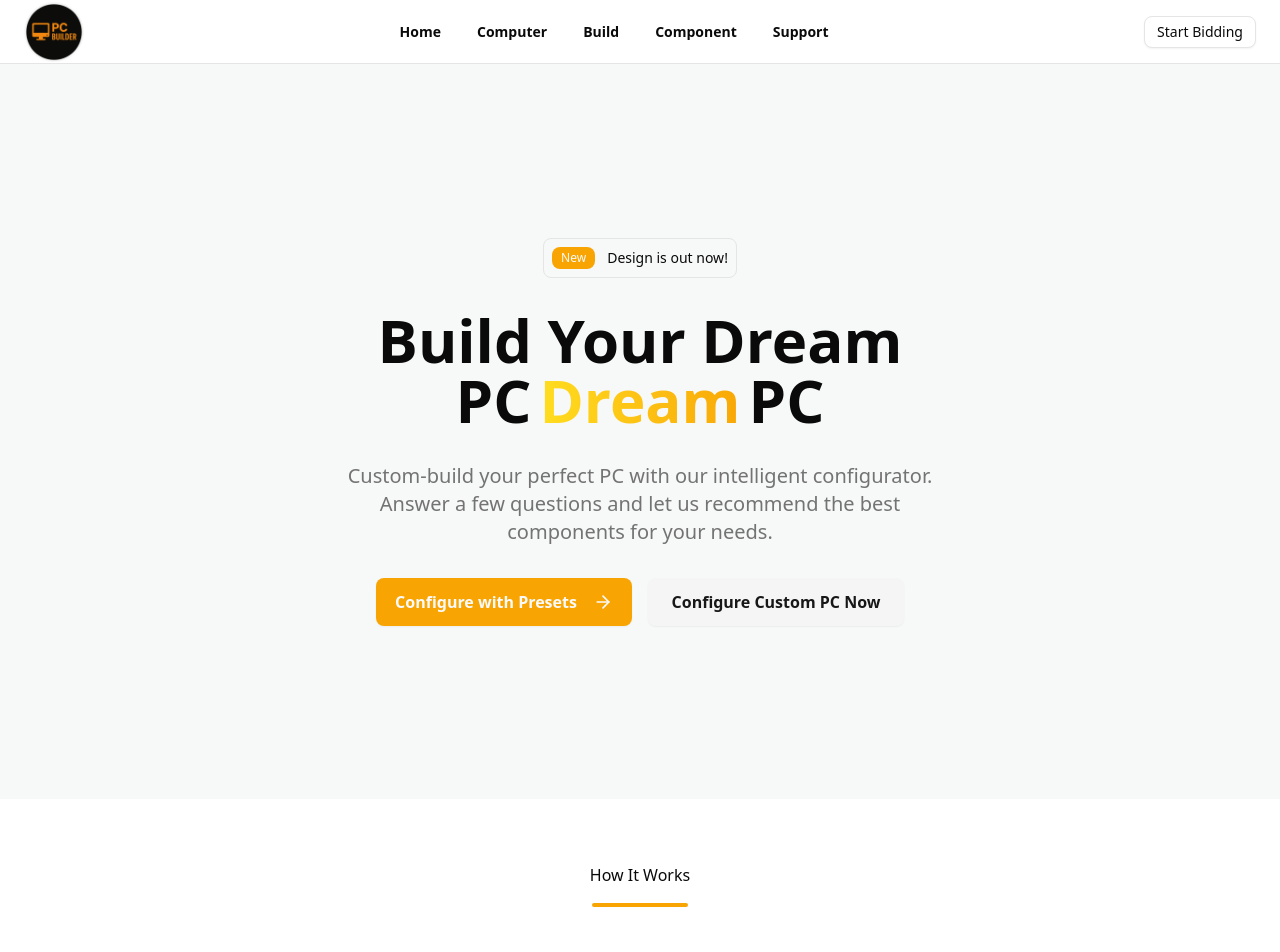
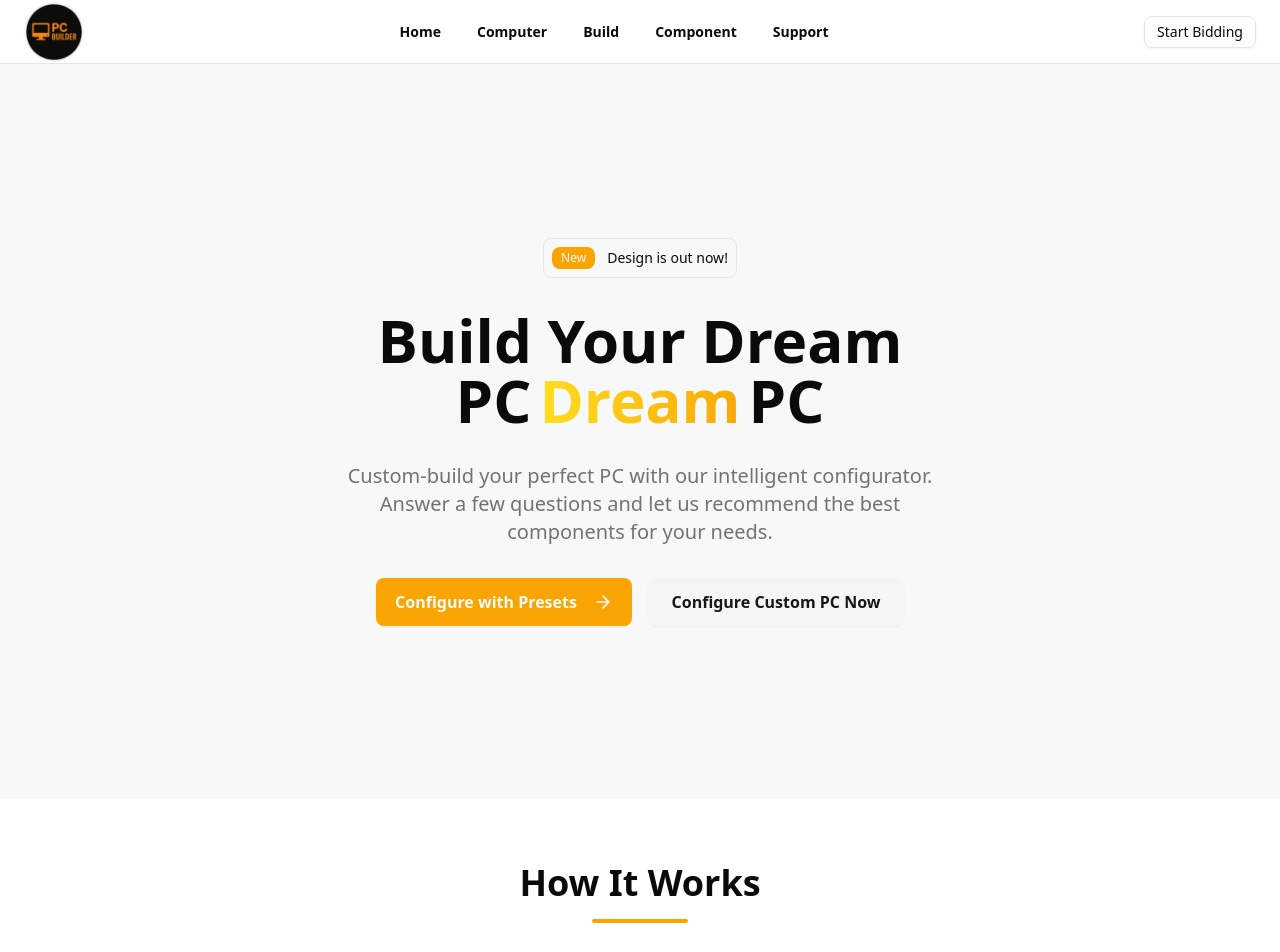
Before and after one commit to alphasspase/custom-pc-builder, a Next.js app: page / in a window 1280 px wide. Shown: the top 952 px of the page. Built offline with nearby package versions, Linux system fonts and the light colour scheme.

Commit message:
add heading

```diff
--- a/src/app/globals.css
+++ b/src/app/globals.css
@@ -137,3 +137,7 @@
     @apply bg-background text-foreground;
   }
 }
+
+h2 {
+  @apply text-4xl font-bold;
+}
```
